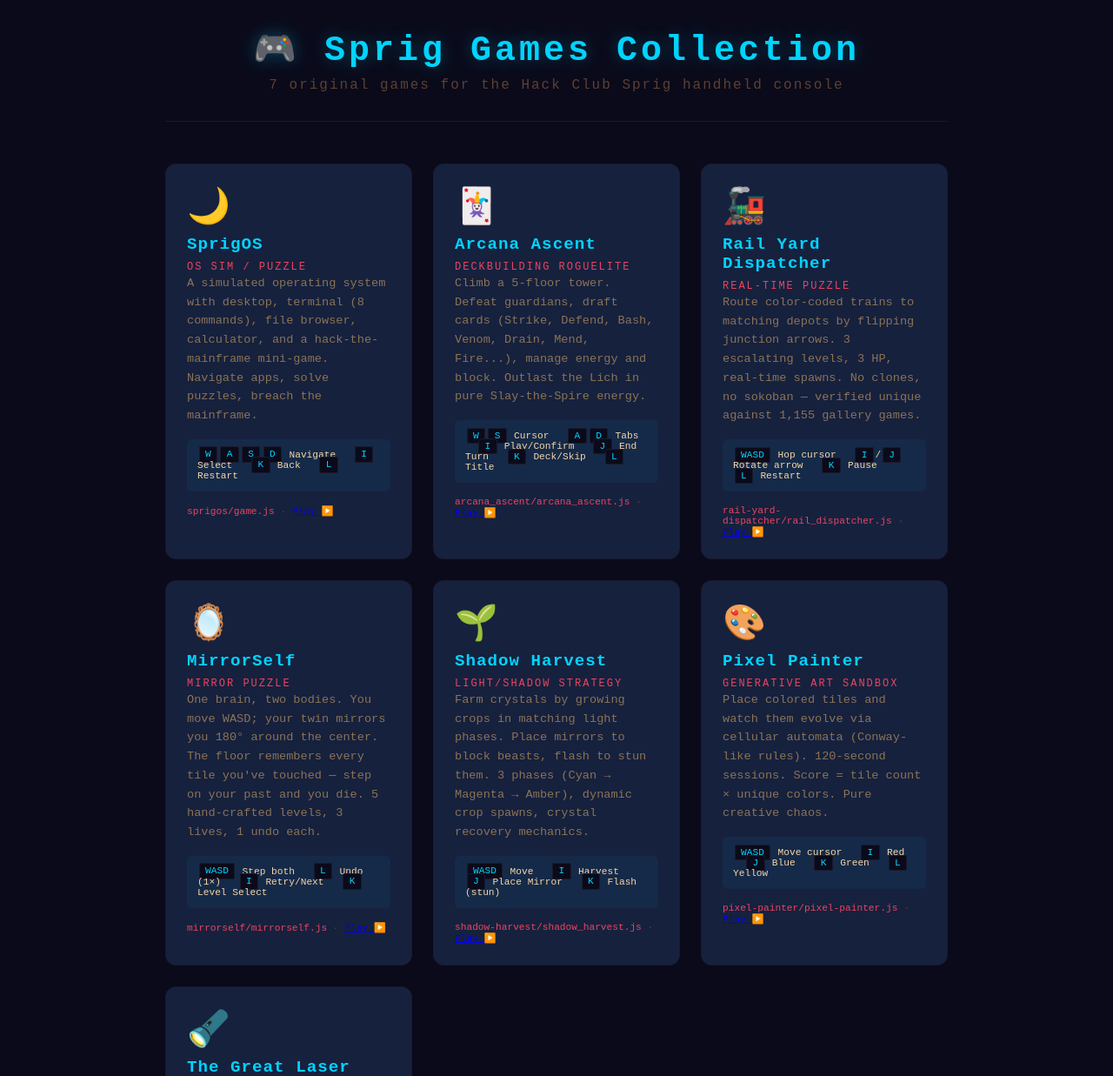
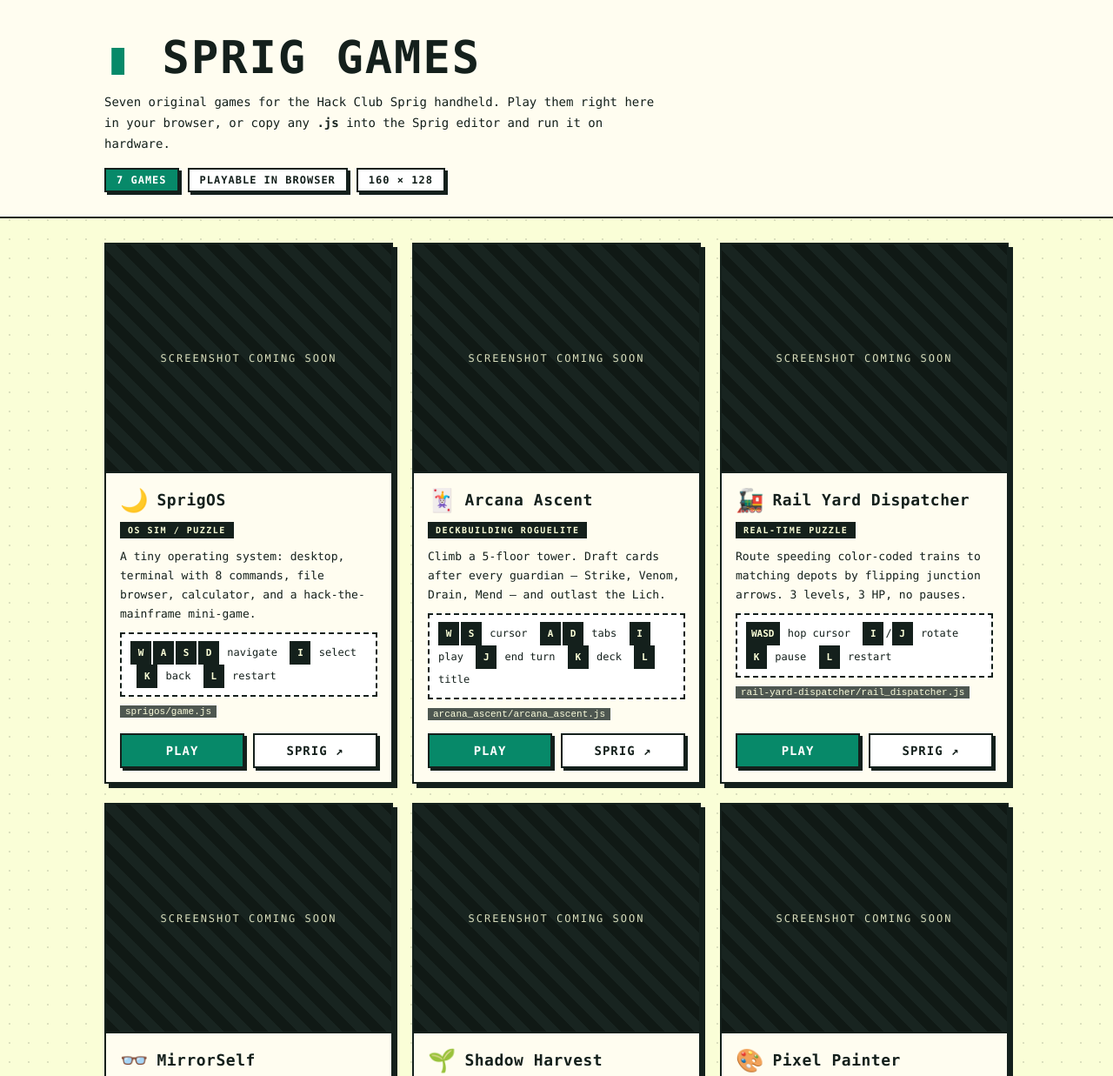
Before and after one commit to namandhakad712/sprigs, a website: page index.html in a window 1280 px wide. Shown: the top 1237 px of the page at 87% size. Drawn offline with Linux system fonts and the light colour scheme.

```diff
--- a/index.html
+++ b/index.html
@@ -3,272 +3,270 @@
 <head>
 <meta charset="UTF-8">
 <meta name="viewport" content="width=device-width, initial-scale=1.0">
-  <title>Sprig Games Collection — 7 Original Games for the Sprig Console</title>
+<title>Sprig Games Collection — 7 Original Games</title>
 <style>
+  :root {
+    --paper: #FAFED7;
+    --ink: #14201C;
+    --green: #078969;
+    --green-dark: #0B3D2E;
+    --red: #E03131;
+    --card: #FFFDF0;
+  }
   * { margin: 0; padding: 0; box-sizing: border-box; }
   body {
-      background: #0a0a1a;
-      font-family: 'Courier New', monospace;
-      color: #f5d6a8;
+    background: var(--paper);
+    background-image: radial-gradient(#14201c22 1px, transparent 1px);
+    background-size: 22px 22px;
+    color: var(--ink);
+    font-family: ui-monospace, "Cascadia Mono", "Fira Mono", Menlo, Consolas, monospace;
     min-height: 100vh;
-      padding: 2rem;
+    padding: 0 0 40px;
   }
-    .container {
-      max-width: 900px;
-      margin: 0 auto;
+  .wrap { max-width: 1080px; margin: 0 auto; padding: 0 20px; }
+  header {
+    border-bottom: 2px solid var(--ink);
+    background: var(--card);
+    padding: 36px 0 28px;
+    margin-bottom: 28px;
   }
-    header {
-      text-align: center;
-      margin-bottom: 3rem;
-      padding-bottom: 2rem;
-      border-bottom: 1px solid #1a1a2e;
+  header h1 {
+    font-size: clamp(28px, 5vw, 52px);
+    letter-spacing: 2px;
+    font-weight: 800;
   }
-    h1 {
-      color: #00d4ff;
-      font-size: 2.5rem;
-      letter-spacing: 4px;
-      margin-bottom: 0.5rem;
-      text-shadow: 0 0 20px rgba(0, 212, 255, 0.3);
+  header h1 .dino { color: var(--green); }
+  .sub { margin-top: 10px; font-size: 14px; line-height: 1.7; max-width: 640px; }
+  .badges { display: flex; gap: 10px; margin-top: 16px; flex-wrap: wrap; }
+  .badge {
+    font-size: 12px;
+    font-weight: 700;
+    letter-spacing: 1px;
+    border: 2px solid var(--ink);
+    padding: 5px 12px;
+    background: #fff;
+    box-shadow: 3px 3px 0 var(--ink);
   }
-    .subtitle {
-      color: #5c4033;
-      font-size: 1rem;
-      letter-spacing: 2px;
+  .badge.solid { background: var(--green); color: #fff; }
+  .grid {
+    display: grid;
+    grid-template-columns: repeat(auto-fill, minmax(300px, 1fr));
+    gap: 22px;
   }
-    .games-grid {
-      display: grid;
-      grid-template-columns: repeat(auto-fit, minmax(280px, 1fr));
-      gap: 1.5rem;
+  .card {
+    background: var(--card);
+    border: 2px solid var(--ink);
+    box-shadow: 5px 5px 0 var(--ink);
+    display: flex;
+    flex-direction: column;
   }
-    .game-card {
-      background: #16213e;
-      border: 1px solid #1a1a2e;
-      border-radius: 12px;
-      padding: 1.5rem;
-      transition: all 0.3s ease;
+  .shot {
+    border-bottom: 2px solid var(--ink);
+    background: #000;
+    aspect-ratio: 5 / 4;
+    overflow: hidden;
     position: relative;
-      overflow: hidden;
   }
-    .game-card::before {
-      content: '';
-      position: absolute;
-      top: 0; left: 0; right: 0;
-      height: 3px;
-      background: linear-gradient(90deg, #00d4ff, #e94560);
-      opacity: 0;
-      transition: opacity 0.3s;
-    }
-    .game-card:hover {
-      border-color: #00d4ff;
-      transform: translateY(-4px);
-      box-shadow: 0 12px 40px rgba(0, 212, 255, 0.15);
-    }
-    .game-card:hover::before {
-      opacity: 1;
-    }
-    .game-icon {
-      font-size: 2.5rem;
-      margin-bottom: 0.5rem;
+  .shot img {
+    width: 100%;
+    height: 100%;
+    object-fit: cover;
+    image-rendering: pixelated;
     display: block;
   }
-    .game-title {
-      color: #00d4ff;
-      font-size: 1.2rem;
-      font-weight: bold;
-      margin-bottom: 0.3rem;
+  .shot.missing {
+    background: repeating-linear-gradient(45deg, #101915, #101915 12px, #182420 12px, #182420 24px);
+  }
+  .shot.missing::after {
+    content: "SCREENSHOT COMING SOON";
+    position: absolute;
+    inset: 0;
+    display: flex;
+    align-items: center;
+    justify-content: center;
+    color: var(--paper);
+    font-size: 12px;
+    letter-spacing: 2px;
+    opacity: 0.85;
+  }
+  .body { padding: 16px; display: flex; flex-direction: column; gap: 10px; flex: 1; }
+  .row { display: flex; align-items: center; gap: 10px; }
+  .icon { font-size: 26px; }
+  h2 { font-size: 18px; letter-spacing: 0.5px; }
+  .genre {
+    font-size: 10px;
+    font-weight: 700;
+    text-transform: uppercase;
+    letter-spacing: 1.5px;
+    background: var(--ink);
+    color: var(--paper);
+    padding: 4px 9px;
+    display: inline-block;
+    align-self: flex-start;
+  }
+  .desc { font-size: 13px; line-height: 1.7; }
+  .keys { font-size: 12px; line-height: 2.1; background: #fff; border: 2px dashed var(--ink); padding: 8px 10px; }
+  kbd {
+    display: inline-block;
+    min-width: 24px;
+    text-align: center;
+    background: var(--ink);
+    color: var(--paper);
+    padding: 2px 6px;
+    font-family: inherit;
+    font-size: 11px;
+    font-weight: 700;
+    margin-right: 2px;
+  }
+  .file { font-size: 11px; opacity: 0.75; }
+  .file code { background: var(--ink); color: var(--paper); padding: 1px 6px; }
+  .btns { display: flex; gap: 10px; margin-top: auto; padding-top: 6px; }
+  .btns a {
+    flex: 1;
+    text-align: center;
+    text-decoration: none;
+    font-weight: 800;
+    font-size: 14px;
     letter-spacing: 1px;
+    border: 2px solid var(--ink);
+    padding: 10px 0;
+    box-shadow: 3px 3px 0 var(--ink);
   }
-    .game-genre {
-      color: #e94560;
-      font-size: 0.75rem;
-      text-transform: uppercase;
-      letter-spacing: 2px;
-      margin-bottom: 1rem;
+  .btns a:active { transform: translate(2px, 2px); box-shadow: 1px 1px 0 var(--ink); }
+  .btns .play { background: var(--green); color: #fff; }
+  .btns .share { background: #fff; color: var(--ink); }
+  .howto {
+    margin-top: 28px;
+    background: var(--ink);
+    color: var(--paper);
+    border: 2px solid var(--ink);
+    box-shadow: 5px 5px 0 #14201c44;
+    padding: 20px;
   }
-    .game-desc {
-      color: #8b7355;
-      font-size: 0.85rem;
-      line-height: 1.6;
-      margin-bottom: 1rem;
-    }
-    .game-controls {
-      background: rgba(0, 212, 255, 0.05);
-      border-radius: 6px;
-      padding: 0.75rem;
-      margin-bottom: 1rem;
-      font-size: 0.7rem;
-    }
-    .game-controls kbd {
-      background: #0a0a1a;
-      border: 1px solid #1a1a2e;
-      padding: 0.15rem 0.4rem;
-      border-radius: 3px;
-      color: #00d4ff;
-      font-family: inherit;
-      margin: 0 0.1rem;
-    }
-    .game-file {
-      color: #5c4033;
-      font-size: 0.7rem;
-      font-family: monospace;
-    }
-    .game-file code {
-      color: #e94560;
-    }
-    .cta {
-      text-align: center;
-      margin-top: 3rem;
-      padding-top: 2rem;
-      border-top: 1px solid #1a1a2e;
-    }
-    .cta a {
-      display: inline-block;
-      padding: 1rem 2.5rem;
-      background: linear-gradient(135deg, #e94560, #c73652);
-      color: #fff;
-      text-decoration: none;
-      border-radius: 8px;
-      font-family: inherit;
-      font-weight: bold;
-      letter-spacing: 2px;
-      transition: transform 0.2s, box-shadow 0.2s;
-    }
-    .cta a:hover {
-      transform: scale(1.02);
-      box-shadow: 0 8px 30px rgba(233, 69, 96, 0.4);
-    }
-    .cta p {
-      margin-top: 1rem;
-      color: #5c4033;
-      font-size: 0.85rem;
-    }
-    @media (max-width: 600px) {
-      body { padding: 1rem; }
-      h1 { font-size: 1.8rem; }
-      .games-grid { grid-template-columns: 1fr; }
-    }
+  .howto h2 { margin-bottom: 12px; letter-spacing: 1px; }
+  .howto ol { margin-left: 20px; font-size: 13px; line-height: 2; }
+  .howto code { background: var(--green-dark); padding: 1px 7px; }
+  .howto a { color: #7fd6b2; font-weight: 700; }
+  footer { margin-top: 24px; font-size: 12px; display: flex; justify-content: space-between; gap: 10px; flex-wrap: wrap; }
+  footer a { color: var(--green-dark); font-weight: 700; }
 </style>
 </head>
 <body>
-  <div class="container">
 <header>
-      <h1>🎮 Sprig Games Collection</h1>
-      <p class="subtitle">7 original games for the Hack Club Sprig handheld console</p>
+  <div class="wrap">
+    <h1><span class="dino">&#9646;</span> SPRIG GAMES</h1>
+    <p class="sub">Seven original games for the Hack Club Sprig handheld. Play them right here in your
+    browser, or copy any <b>.js</b> into the Sprig editor and run it on hardware.</p>
+    <div class="badges">
+      <span class="badge solid">7 GAMES</span>
+      <span class="badge">PLAYABLE IN BROWSER</span>
+      <span class="badge">160 &times; 128</span>
+    </div>
+  </div>
 </header>
 
-    <div class="games-grid">
-      <!-- SprigOS -->
-      <article class="game-card">
-        <span class="game-icon">🌙</span>
-        <h2 class="game-title">SprigOS</h2>
-        <span class="game-genre">OS Sim / Puzzle</span>
-        <p class="game-desc">A simulated operating system with desktop, terminal (8 commands), file browser, calculator, and a hack-the-mainframe mini-game. Navigate apps, solve puzzles, breach the mainframe.</p>
-        <div class="game-controls">
-          <kbd>W</kbd><kbd>A</kbd><kbd>S</kbd><kbd>D</kbd> Navigate &nbsp;
-          <kbd>I</kbd> Select &nbsp;
-          <kbd>K</kbd> Back &nbsp;
-          <kbd>L</kbd> Restart
+<div class="wrap">
+  <div class="grid">
+
+    <article class="card">
+      <div class="shot"><img src="sprigos/screenshot.png" alt="SprigOS screenshot" loading="lazy" onerror="this.closest('.shot').classList.add('missing');this.remove()"></div>
+      <div class="body">
+        <div class="row"><span class="icon">&#127769;</span><h2>SprigOS</h2></div>
+        <span class="genre">OS Sim / Puzzle</span>
+        <p class="desc">A tiny operating system: desktop, terminal with 8 commands, file browser, calculator, and a hack-the-mainframe mini-game.</p>
+        <p class="keys"><kbd>W</kbd><kbd>A</kbd><kbd>S</kbd><kbd>D</kbd> navigate &nbsp;<kbd>I</kbd> select &nbsp;<kbd>K</kbd> back &nbsp;<kbd>L</kbd> restart</p>
+        <p class="file"><code>sprigos/game.js</code></p>
+        <div class="btns"><a class="play" href="play.html?game=sprigos">PLAY</a><a class="share" href="https://sprig.hackclub.com/share/ANNlTxgIrId3kEl6fydN" target="_blank" rel="noopener">SPRIG &#8599;</a></div>
       </div>
-        <p class="game-file"><code>sprigos/game.js</code> · <a href="https://sprig.hackclub.com/share/ANNlTxgIrId3kEl6fydN" target="_blank">Play ▶️</a></p>
     </article>
 
-      <!-- Arcana Ascent -->
-      <article class="game-card">
-        <span class="game-icon">🃏</span>
-        <h2 class="game-title">Arcana Ascent</h2>
-        <span class="game-genre">Deckbuilding Roguelite</span>
-        <p class="game-desc">Climb a 5-floor tower. Defeat guardians, draft cards (Strike, Defend, Bash, Venom, Drain, Mend, Fire...), manage energy and block. Outlast the Lich in pure Slay-the-Spire energy.</p>
-        <div class="game-controls">
-          <kbd>W</kbd><kbd>S</kbd> Cursor &nbsp;
-          <kbd>A</kbd><kbd>D</kbd> Tabs &nbsp;
-          <kbd>I</kbd> Play/Confirm &nbsp;
-          <kbd>J</kbd> End Turn &nbsp;
-          <kbd>K</kbd> Deck/Skip &nbsp;
-          <kbd>L</kbd> Title
+    <article class="card">
+      <div class="shot"><img src="arcana_ascent/screenshot.png" alt="Arcana Ascent screenshot" loading="lazy" onerror="this.closest('.shot').classList.add('missing');this.remove()"></div>
+      <div class="body">
+        <div class="row"><span class="icon">&#127183;</span><h2>Arcana Ascent</h2></div>
+        <span class="genre">Deckbuilding Roguelite</span>
+        <p class="desc">Climb a 5-floor tower. Draft cards after every guardian — Strike, Venom, Drain, Mend — and outlast the Lich.</p>
+        <p class="keys"><kbd>W</kbd><kbd>S</kbd> cursor &nbsp;<kbd>A</kbd><kbd>D</kbd> tabs &nbsp;<kbd>I</kbd> play &nbsp;<kbd>J</kbd> end turn &nbsp;<kbd>K</kbd> deck &nbsp;<kbd>L</kbd> title</p>
+        <p class="file"><code>arcana_ascent/arcana_ascent.js</code></p>
+        <div class="btns"><a class="play" href="play.html?game=arcana">PLAY</a><a class="share" href="https://sprig.hackclub.com/share/2nz3NPD0nm5VvfpySjln" target="_blank" rel="noopener">SPRIG &#8599;</a></div>
       </div>
-        <p class="game-file"><code>arcana_ascent/arcana_ascent.js</code> · <a href="https://sprig.hackclub.com/share/2nz3NPD0nm5VvfpySjln" target="_blank">Play ▶️</a></p>
     </article>
 
-      <!-- Rail Yard Dispatcher -->
-      <article class="game-card">
-        <span class="game-icon">🚂</span>
-        <h2 class="game-title">Rail Yard Dispatcher</h2>
-        <span class="game-genre">Real-Time Puzzle</span>
-        <p class="game-desc">Route color-coded trains to matching depots by flipping junction arrows. 3 escalating levels, 3 HP, real-time spawns. No clones, no sokoban — verified unique against 1,155 gallery games.</p>
-        <div class="game-controls">
-          <kbd>WASD</kbd> Hop cursor &nbsp;
-          <kbd>I</kbd>/<kbd>J</kbd> Rotate arrow &nbsp;
-          <kbd>K</kbd> Pause &nbsp;
-          <kbd>L</kbd> Restart
+    <article class="card">
+      <div class="shot"><img src="rail-yard-dispatcher/screenshot.png" alt="Rail Yard Dispatcher screenshot" loading="lazy" onerror="this.closest('.shot').classList.add('missing');this.remove()"></div>
+      <div class="body">
+        <div class="row"><span class="icon">&#128642;</span><h2>Rail Yard Dispatcher</h2></div>
+        <span class="genre">Real-Time Puzzle</span>
+        <p class="desc">Route speeding color-coded trains to matching depots by flipping junction arrows. 3 levels, 3 HP, no pauses.</p>
+        <p class="keys"><kbd>WASD</kbd> hop cursor &nbsp;<kbd>I</kbd>/<kbd>J</kbd> rotate &nbsp;<kbd>K</kbd> pause &nbsp;<kbd>L</kbd> restart</p>
+        <p class="file"><code>rail-yard-dispatcher/rail_dispatcher.js</code></p>
+        <div class="btns"><a class="play" href="play.html?game=rail">PLAY</a><a class="share" href="https://sprig.hackclub.com/share/0P2SdWjEwyQ1y0DJ7VnR" target="_blank" rel="noopener">SPRIG &#8599;</a></div>
       </div>
-        <p class="game-file"><code>rail-yard-dispatcher/rail_dispatcher.js</code> · <a href="https://sprig.hackclub.com/share/0P2SdWjEwyQ1y0DJ7VnR" target="_blank">Play ▶️</a></p>
     </article>
 
-      <!-- MirrorSelf -->
-      <article class="game-card">
-        <span class="game-icon">🪞</span>
-        <h2 class="game-title">MirrorSelf</h2>
-        <span class="game-genre">Mirror Puzzle</span>
-        <p class="game-desc">One brain, two bodies. You move WASD; your twin mirrors you 180° around the center. The floor remembers every tile you've touched — step on your past and you die. 5 hand-crafted levels, 3 lives, 1 undo each.</p>
-        <div class="game-controls">
-          <kbd>WASD</kbd> Step both &nbsp;
-          <kbd>L</kbd> Undo (1×) &nbsp;
-          <kbd>I</kbd> Retry/Next &nbsp;
-          <kbd>K</kbd> Level Select
+    <article class="card">
+      <div class="shot"><img src="mirrorself/screenshot.png" alt="MirrorSelf screenshot" loading="lazy" onerror="this.closest('.shot').classList.add('missing');this.remove()"></div>
+      <div class="body">
+        <div class="row"><span class="icon">&#128083;</span><h2>MirrorSelf</h2></div>
+        <span class="genre">Mirror Puzzle</span>
+        <p class="desc">One brain, two bodies. Your twin mirrors you 180&deg; — and the floor remembers every tile. Step on your past and you die. 5 levels.</p>
+        <p class="keys"><kbd>WASD</kbd> step both &nbsp;<kbd>L</kbd> undo &nbsp;<kbd>I</kbd> retry &nbsp;<kbd>K</kbd> levels</p>
+        <p class="file"><code>mirrorself/mirrorself.js</code></p>
+        <div class="btns"><a class="play" href="play.html?game=mirror">PLAY</a><a class="share" href="https://sprig.hackclub.com/share/UTktIABTRpOXN3uuxV6V" target="_blank" rel="noopener">SPRIG &#8599;</a></div>
       </div>
-        <p class="game-file"><code>mirrorself/mirrorself.js</code> · <a href="https://sprig.hackclub.com/share/UTktIABTRpOXN3uuxV6V" target="_blank">Play ▶️</a></p>
     </article>
 
-      <!-- Shadow Harvest -->
-      <article class="game-card">
-        <span class="game-icon">🌱</span>
-        <h2 class="game-title">Shadow Harvest</h2>
-        <span class="game-genre">Light/Shadow Strategy</span>
-        <p class="game-desc">Farm crystals by growing crops in matching light phases. Place mirrors to block beasts, flash to stun them. 3 phases (Cyan → Magenta → Amber), dynamic crop spawns, crystal recovery mechanics.</p>
-        <div class="game-controls">
-          <kbd>WASD</kbd> Move &nbsp;
-          <kbd>I</kbd> Harvest &nbsp;
-          <kbd>J</kbd> Place Mirror &nbsp;
-          <kbd>K</kbd> Flash (stun)
+    <article class="card">
+      <div class="shot"><img src="shadow-harvest/screenshot.png" alt="Shadow Harvest screenshot" loading="lazy" onerror="this.closest('.shot').classList.add('missing');this.remove()"></div>
+      <div class="body">
+        <div class="row"><span class="icon">&#127793;</span><h2>Shadow Harvest</h2></div>
+        <span class="genre">Light/Shadow Strategy</span>
+        <p class="desc">Grow crops in matching light phases, shield crystals with mirrors, flash-stun the beasts. 3 phases, shifting light.</p>
+        <p class="keys"><kbd>WASD</kbd> move &nbsp;<kbd>I</kbd> harvest &nbsp;<kbd>J</kbd> mirror &nbsp;<kbd>K</kbd> flash</p>
+        <p class="file"><code>shadow-harvest/shadow_harvest.js</code></p>
+        <div class="btns"><a class="play" href="play.html?game=shadow">PLAY</a><a class="share" href="https://sprig.hackclub.com/share/4dvtOmgFRtMj7giObQSe" target="_blank" rel="noopener">SPRIG &#8599;</a></div>
       </div>
-        <p class="game-file"><code>shadow-harvest/shadow_harvest.js</code> · <a href="https://sprig.hackclub.com/share/4dvtOmgFRtMj7giObQSe" target="_blank">Play ▶️</a></p>
     </article>
 
-      <!-- Pixel Painter -->
-      <article class="game-card">
-        <span class="game-icon">🎨</span>
-        <h2 class="game-title">Pixel Painter</h2>
-        <span class="game-genre">Generative Art Sandbox</span>
-        <p class="game-desc">Place colored tiles and watch them evolve via cellular automata (Conway-like rules). 120-second sessions. Score = tile count × unique colors. Pure creative chaos.</p>
-        <div class="game-controls">
-          <kbd>WASD</kbd> Move cursor &nbsp;
-          <kbd>I</kbd> Red &nbsp;
-          <kbd>J</kbd> Blue &nbsp;
-          <kbd>K</kbd> Green &nbsp;
-          <kbd>L</kbd> Yellow
+    <article class="card">
+      <div class="shot"><img src="pixel-painter/screenshot.png" alt="Pixel Painter screenshot" loading="lazy" onerror="this.closest('.shot').classList.add('missing');this.remove()"></div>
+      <div class="body">
+        <div class="row"><span class="icon">&#127912;</span><h2>Pixel Painter</h2></div>
+        <span class="genre">Generative Art Sandbox</span>
+        <p class="desc">Place colored tiles and watch them evolve under cellular-automata rules. 120 seconds — score is tiles &times; colors.</p>
+        <p class="keys"><kbd>WASD</kbd> cursor &nbsp;<kbd>I</kbd> red &nbsp;<kbd>J</kbd> blue &nbsp;<kbd>K</kbd> green &nbsp;<kbd>L</kbd> yellow</p>
+        <p class="file"><code>pixel-painter/pixel-painter.js</code></p>
+        <div class="btns"><a class="play" href="play.html?game=pixel">PLAY</a><a class="share" href="https://sprig.hackclub.com/share/XH9wwilFpX9G1ofmORpU" target="_blank" rel="noopener">SPRIG &#8599;</a></div>
       </div>
-        <p class="game-file"><code>pixel-painter/pixel-painter.js</code> · <a href="https://sprig.hackclub.com/share/XH9wwilFpX9G1ofmORpU" target="_blank">Play ▶️</a></p>
     </article>
 
-      <!-- The Great Laser Pointer Heist -->
-      <article class="game-card">
-        <span class="game-icon">🔦</span>
-        <h2 class="game-title">The Great Laser Pointer Heist</h2>
-        <span class="game-genre">Stealth Puzzle</span>
-        <p class="game-desc">Play Garfield-X the meme cat! Flip gravity, dodge Dr. Stick's flashlight patrols, grab all fish energy drives, and steal the legendary red laser pointer across 7 security zones.</p>
-        <div class="game-controls">
-          <kbd>WASD</kbd> Move &nbsp;
-          <kbd>J</kbd> Flip gravity &nbsp;
-          <kbd>K</kbd> Reset level
+    <article class="card">
+      <div class="shot"><img src="laser-pointer-heist/screenshot.png" alt="The Great Laser Pointer Heist screenshot" loading="lazy" onerror="this.closest('.shot').classList.add('missing');this.remove()"></div>
+      <div class="body">
+        <div class="row"><span class="icon">&#128294;</span><h2>The Great Laser Pointer Heist</h2></div>
+        <span class="genre">Stealth Puzzle</span>
+        <p class="desc">Garfield-X the meme cat flips gravity, dodges flashlight patrols, grabs fish drives, and steals the red dot. 7 zones.</p>
+        <p class="keys"><kbd>WASD</kbd> move &nbsp;<kbd>J</kbd> flip gravity &nbsp;<kbd>K</kbd> reset level</p>
+        <p class="file"><code>laser-pointer-heist/game.js</code></p>
+        <div class="btns"><a class="play" href="play.html?game=laser">PLAY</a><a class="share" href="https://sprig.hackclub.com/share/dCbT6z5p0pomstLxg2Ft" target="_blank" rel="noopener">SPRIG &#8599;</a></div>
       </div>
-        <p class="game-file"><code>laser-pointer-heist/game.js</code> · <a href="https://sprig.hackclub.com/share/dCbT6z5p0pomstLxg2Ft" target="_blank">Play ▶️</a></p>
     </article>
+
   </div>
 
-    <div class="cta">
-      <a href="https://sprig.hackclub.com/editor" target="_blank">Open Sprig Editor →</a>
-      <p>Copy any <code>.js</code> file above → Paste in editor → Hit RUN ▶️</p>
-    </div>
+  <section class="howto">
+    <h2>HOW TO PLAY</h2>
+    <ol>
+      <li><b>Here:</b> hit PLAY on any card — keyboard required (WASD + I/J/K/L).</li>
+      <li><b>Hardware:</b> open the <a href="https://sprig.hackclub.com/editor" target="_blank" rel="noopener">Sprig editor</a>, paste the <code>.js</code> file, press RUN.</li>
+      <li><b>Touch:</b> every play page has an on-screen button pad.</li>
+    </ol>
+  </section>
+
+  <footer>
+    <span>SPRIG GAMES COLLECTION — MIT</span>
+    <span>Built for <a href="https://sprig.hackclub.com/" target="_blank" rel="noopener">Sprig</a> + <a href="https://hackclub.com/" target="_blank" rel="noopener">Hack Club</a></span>
+  </footer>
 </div>
 </body>
 </html>
```
Also changed, not shown: play.html (added, +284 -0 lines), .github/workflows/pages.yml (added), .playwright-cli/page-2026-10-09T11-03-58-124Z.yml (added), README.md, vendor/sprig/dist/api.js (added), vendor/sprig/dist/base/font.js (added), vendor/sprig/dist/base/index.js (added), vendor/sprig/dist/base/palette.js (added), vendor/sprig/dist/base/text.js (added), vendor/sprig/dist/base/tune.js (added), vendor/sprig/dist/image-data/bitmap.js (added), vendor/sprig/dist/image-data/index.js (added), vendor/sprig/dist/web/index.js (added), vendor/sprig/dist/web/text.js (added), 2 more files. Lines whose indentation alone changed are shown as unchanged.
